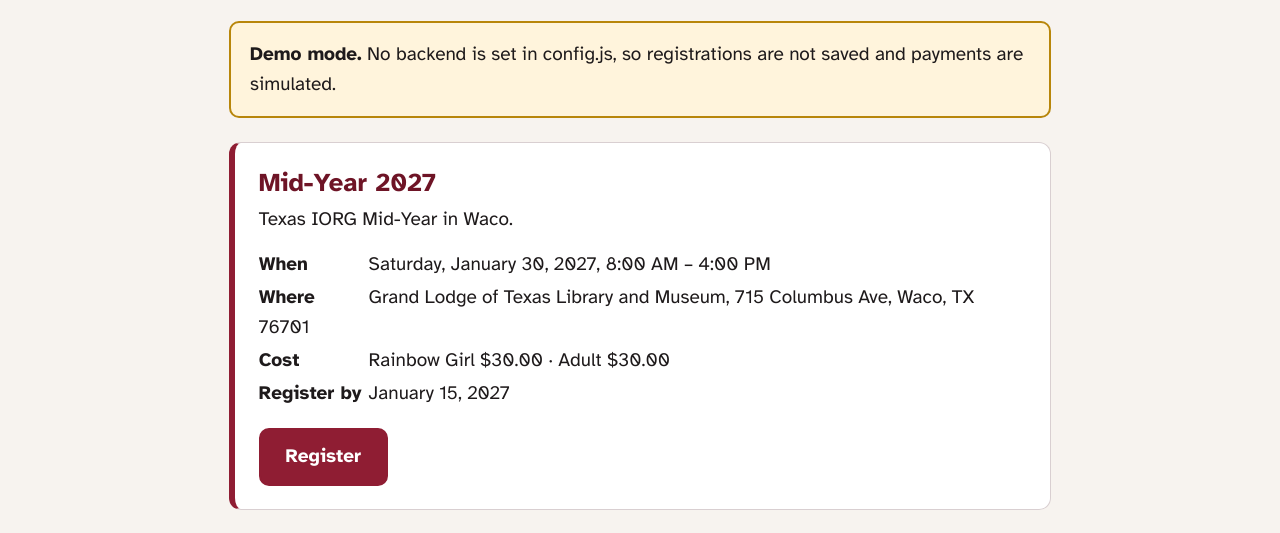
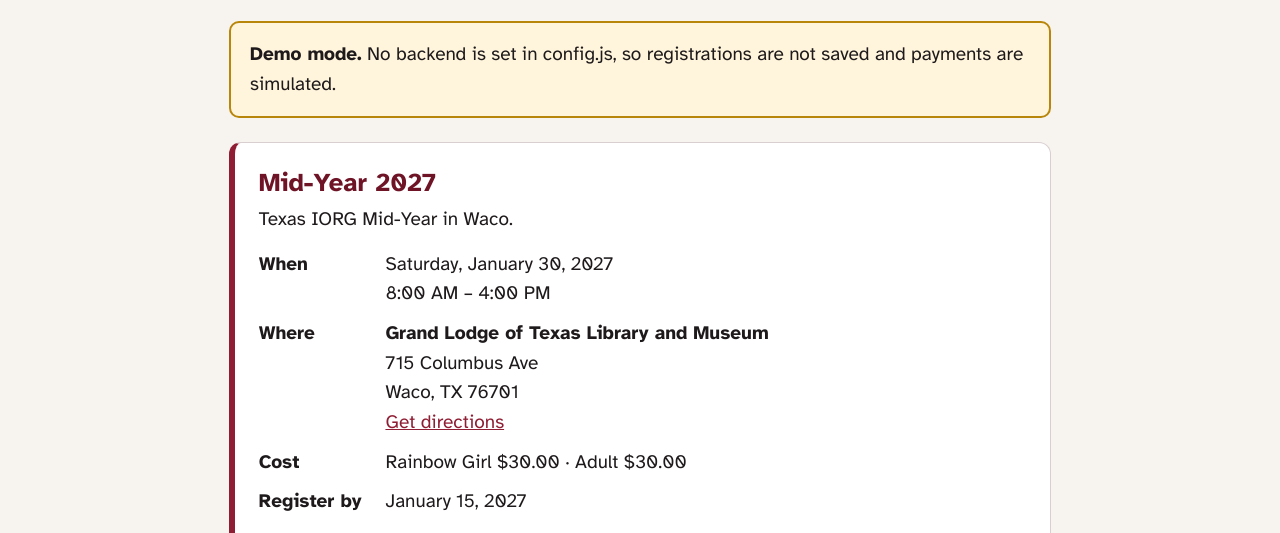
Before and after one commit to ltx99/txiorg-registration, a plain HTML site: page index.html in a window 1280 px wide. Shown: the part 255-788 px from the top of the page. Drawn offline with Linux system fonts and the light colour scheme.

Commit message:
Use TLT email for questions; show event address on separate lines with directions link
Co-Authored-By: Claude Opus 5.5 <noreply@anthropic.com>
Claude-Session: https://claude.ai/code/session_01VgbUmuVGDaQLazPSgmUbYQ

```diff
--- a/assets/app.js
+++ b/assets/app.js
@@ -38,6 +38,22 @@
   function priceText(ev) {
     if (isFree(ev)) return "Free";
     return ev.tickets.map(function (t) { return t.label + " " + (t.price ? money(t.price) : "free"); }).join(" · ");
+  }
+
+  function metaList(ev) {
+    var where = "";
+    if (ev.location) where += "<strong>" + esc(ev.location) + "</strong>";
+    if (ev.address) {
+      where += (where ? "<br>" : "") + esc(ev.address).replace(/\n/g, "<br>");
+      var q = [ev.location, String(ev.address).replace(/\n/g, ", ")].filter(Boolean).join(", ");
+      where += '<br><a href="https://www.google.com/maps/search/?api=1&query=' + encodeURIComponent(q) + '" target="_blank" rel="noopener">Get directions</a>';
+    }
+    return '<dl class="event-meta">' +
+      "<dt>When</dt><dd>" + esc(fmtDate(ev.date)) + (ev.time ? "<br>" + esc(ev.time) : "") + "</dd>" +
+      (where ? "<dt>Where</dt><dd>" + where + "</dd>" : "") +
+      "<dt>Cost</dt><dd>" + esc(priceText(ev)) + "</dd>" +
+      (ev.deadline ? "<dt>Register by</dt><dd>" + esc(fmtShort(ev.deadline)) + "</dd>" : "") +
+    "</dl>";
   }
 
   function loadEvents() {
@@ -117,12 +133,7 @@
         return '<article class="panel event-card">' +
           "<h2>" + esc(ev.title) + "</h2>" +
           (ev.summary ? "<p>" + esc(ev.summary) + "</p>" : "") +
-          '<ul class="event-meta">' +
-            "<li><strong>When</strong> " + esc(fmtDate(ev.date)) + (ev.time ? ", " + esc(ev.time) : "") + "</li>" +
-            "<li><strong>Where</strong> " + esc(ev.location || "") + (ev.address ? ", " + esc(ev.address) : "") + "</li>" +
-            "<li><strong>Cost</strong> " + esc(priceText(ev)) + "</li>" +
-            (ev.deadline ? "<li><strong>Register by</strong> " + esc(fmtShort(ev.deadline)) + "</li>" : "") +
-          "</ul>" +
+          metaList(ev) +
           '<div class="actions">' +
             (open
               ? '<a class="btn" href="register.html?event=' + encodeURIComponent(ev.id) + '">Register</a>'
@@ -158,12 +169,7 @@
   function eventPanel(ev) {
     return '<section class="panel event-card">' +
       "<h1>" + esc(ev.title) + "</h1>" +
-      '<ul class="event-meta">' +
-        "<li><strong>When</strong> " + esc(fmtDate(ev.date)) + (ev.time ? ", " + esc(ev.time) : "") + "</li>" +
-        "<li><strong>Where</strong> " + esc(ev.location || "") + (ev.address ? ", " + esc(ev.address) : "") + "</li>" +
-        "<li><strong>Cost</strong> " + esc(priceText(ev)) + "</li>" +
-        (ev.deadline ? "<li><strong>Register by</strong> " + esc(fmtShort(ev.deadline)) + "</li>" : "") +
-      "</ul>" +
+      metaList(ev) +
       (ev.description ? "<p>" + esc(ev.description) + "</p>" : "") +
     "</section>";
   }
--- a/assets/styles.css
+++ b/assets/styles.css
@@ -68,9 +68,14 @@ a { color: var(--crimson); }
 .event-list { display: grid; gap: 1.25rem; }
 .event-card { border-left: 6px solid var(--crimson); }
 .event-card h2 { margin-bottom: .35rem; }
-.event-meta { list-style: none; padding: 0; margin: 0 0 .9rem; }
-.event-meta li { margin-bottom: .2rem; }
-.event-meta strong { display: inline-block; min-width: 5.5rem; }
+.event-meta { display: grid; grid-template-columns: max-content 1fr; gap: .55rem 1.25rem; margin: .4rem 0 1rem; }
+.event-meta dt { font-weight: 700; }
+.event-meta dd { margin: 0; }
+.event-meta dd strong { font-weight: 700; }
+@media (max-width: 480px) {
+  .event-meta { grid-template-columns: 1fr; gap: 0; }
+  .event-meta dd { margin-bottom: .7rem; }
+}
 .event-card .actions { display: flex; flex-wrap: wrap; align-items: center; gap: .75rem 1rem; margin-top: 1rem; }
 .tag { display: inline-block; padding: .15rem .6rem; border-radius: 999px; font-size: .85rem; font-weight: 700; background: var(--crimson-tint); color: var(--crimson-dark); }
 .tag.closed { background: #eee; color: #555; }
--- a/config.js
+++ b/config.js
@@ -8,7 +8,7 @@ window.TXIORG_CONFIG = {
   mainSite: "https://www.txiorg.org/",
 
   // Shown on every page and in confirmation emails.
-  contactEmail: "registrations@txiorg.com",
+  contactEmail: "txiorgtlt@kantex.net",
 
   // The Google Apps Script web app URL (ends in /exec).
   // Leave empty to run in demo mode: nothing is saved and payments are simulated.
--- a/events.json
+++ b/events.json
@@ -5,7 +5,7 @@
     "date": "2027-01-30",
     "time": "8:00 AM – 4:00 PM",
     "location": "Grand Lodge of Texas Library and Museum",
-    "address": "715 Columbus Ave, Waco, TX 76701",
+    "address": "715 Columbus Ave\nWaco, TX 76701",
     "summary": "Texas IORG Mid-Year in Waco.",
     "description": "Registration is $30 per person and closes January 15, 2027.",
     "deadline": "2027-01-15",
@@ -14,11 +14,24 @@
     "allowCheck": true,
     "maxAttendees": 25,
     "tickets": [
-      { "id": "girl", "label": "Rainbow Girl", "price": 30, "minor": true },
-      { "id": "adult", "label": "Adult", "price": 30 }
+      {
+        "id": "girl",
+        "label": "Rainbow Girl",
+        "price": 30,
+        "minor": true
+      },
+      {
+        "id": "adult",
+        "label": "Adult",
+        "price": 30
+      }
     ],
     "attendeeFields": [
-      { "id": "diet", "label": "Food allergies or dietary needs", "type": "text" }
+      {
+        "id": "diet",
+        "label": "Food allergies or dietary needs",
+        "type": "text"
+      }
     ],
     "waiver": "I give permission for the girls I am registering to take part in this event, and I confirm the information above is correct."
   }
```
Also changed, not shown: 1 other file.
